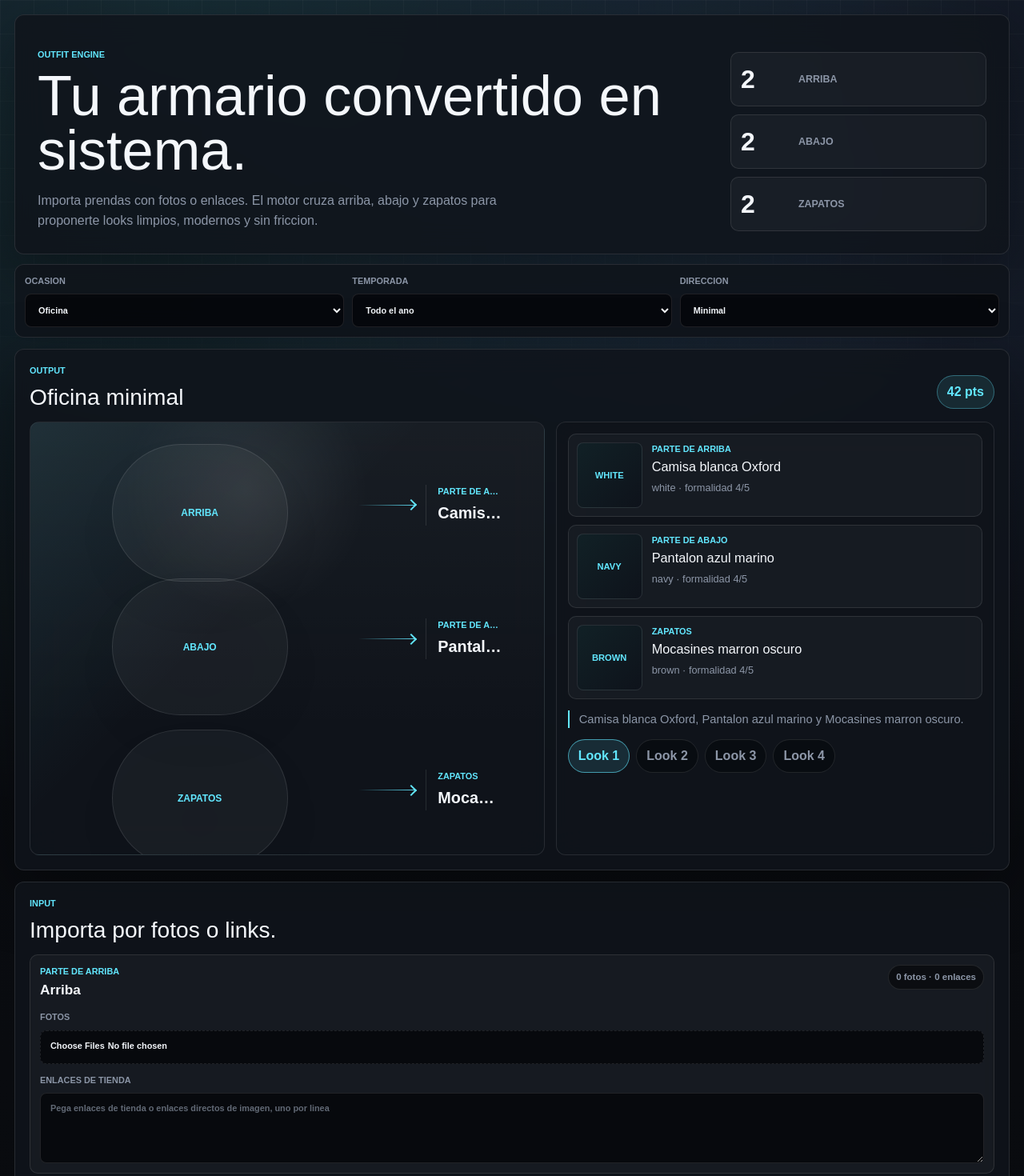
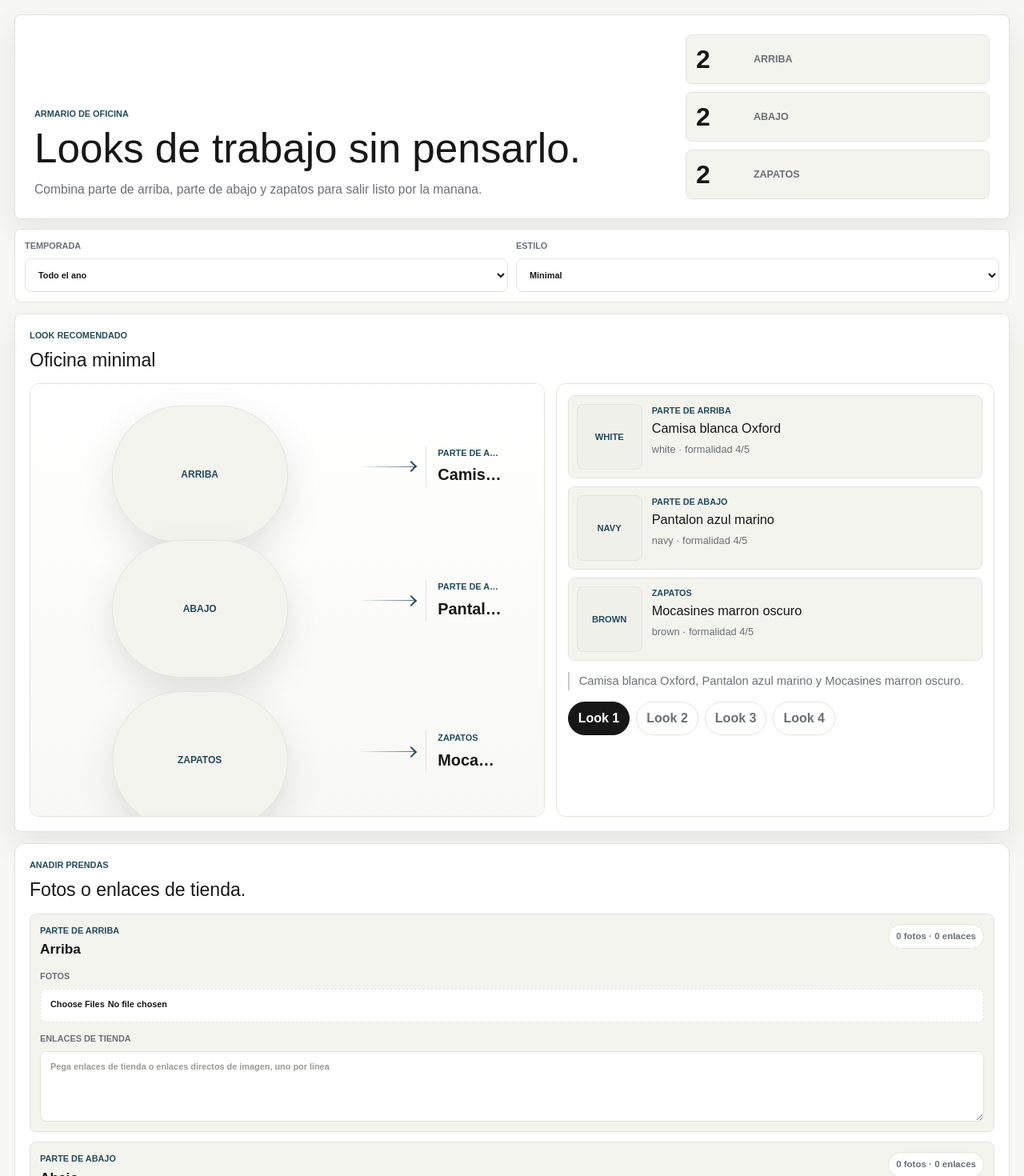
Before and after one commit to ewenrousseauerb5-tech/outfits, a Next.js app: page / in a window 1280 px wide. Shown: the top 1470 px of the page at 80% size. Built offline with nearby package versions, Linux system fonts and the light colour scheme.

Commit message:
Simplify office outfit interface

```diff
--- a/app/globals.css
+++ b/app/globals.css
@@ -1,19 +1,19 @@
 @import "tailwindcss";
 
 :root {
-  --bg: #090b0f;
-  --panel: rgba(16, 20, 27, 0.86);
-  --panel-strong: rgba(22, 27, 36, 0.96);
-  --panel-soft: rgba(255, 255, 255, 0.035);
-  --text: #f4f7fb;
-  --muted: #8c96a7;
-  --line: rgba(255, 255, 255, 0.1);
-  --line-strong: rgba(255, 255, 255, 0.18);
-  --cyan: #62e7ff;
-  --blue: #7aa7ff;
-  --green: #8bffba;
-  --danger: #ff8f7a;
-  --shadow: 0 24px 80px rgba(0, 0, 0, 0.36);
+  --bg: #f7f7f4;
+  --panel: #ffffff;
+  --panel-strong: #fdfdfb;
+  --panel-soft: #f4f4ef;
+  --text: #171717;
+  --muted: #6b6f76;
+  --line: #e4e2dc;
+  --line-strong: #cfcac0;
+  --cyan: #244b5a;
+  --blue: #2f5f86;
+  --green: #4f5f47;
+  --danger: #a33b2f;
+  --shadow: 0 16px 42px rgba(31, 36, 42, 0.08);
 }
 
 @theme inline {
@@ -33,24 +33,13 @@ html {
 body {
   min-height: 100vh;
   margin: 0;
-  background:
-    radial-gradient(circle at 18% 0%, rgba(98, 231, 255, 0.14), transparent 31%),
-    radial-gradient(circle at 82% 8%, rgba(122, 167, 255, 0.12), transparent 27%),
-    linear-gradient(180deg, #0b0e14 0%, #090b0f 42%, #07090c 100%);
+  background: var(--bg);
   color: var(--text);
   font-family: Arial, Helvetica, sans-serif;
 }
 
 body::before {
-  position: fixed;
-  inset: 0;
-  pointer-events: none;
-  content: "";
-  background-image:
-    linear-gradient(rgba(255, 255, 255, 0.032) 1px, transparent 1px),
-    linear-gradient(90deg, rgba(255, 255, 255, 0.032) 1px, transparent 1px);
-  background-size: 42px 42px;
-  mask-image: linear-gradient(to bottom, black, transparent 78%);
+  content: none;
 }
 
 button,
@@ -100,16 +89,15 @@ p {
   border: 1px solid var(--line);
   background: var(--panel);
   box-shadow: var(--shadow);
-  backdrop-filter: blur(18px);
 }
 
 .hero-panel {
   display: grid;
-  grid-template-columns: minmax(0, 1fr) 320px;
-  gap: 18px;
-  min-height: 300px;
-  padding: 28px;
-  border-radius: 12px;
+  grid-template-columns: minmax(0, 1fr) minmax(260px, 380px);
+  gap: 22px;
+  min-height: auto;
+  padding: 24px;
+  border-radius: 8px;
 }
 
 .hero-panel > div:first-child {
@@ -131,17 +119,17 @@ p {
 h1 {
   max-width: 860px;
   margin: 0;
-  font-size: clamp(2.2rem, 5.5vw, 5.4rem);
-  line-height: 0.96;
+  font-size: clamp(2rem, 4vw, 3.8rem);
+  line-height: 1;
   letter-spacing: 0;
 }
 
 .hero-panel p:last-child {
-  max-width: 650px;
-  margin: 18px 0 0;
+  max-width: 560px;
+  margin: 14px 0 0;
   color: var(--muted);
-  font-size: 1rem;
-  line-height: 1.55;
+  font-size: 0.98rem;
+  line-height: 1.5;
 }
 
 .studio-stats {
@@ -154,9 +142,9 @@ h1 {
   display: grid;
   grid-template-columns: 72px 1fr;
   align-items: center;
-  min-height: 68px;
+  min-height: 62px;
   border: 1px solid var(--line);
-  border-radius: 10px;
+  border-radius: 8px;
   background: var(--panel-soft);
   padding: 12px;
 }
@@ -176,11 +164,11 @@ h1 {
 
 .planner-bar {
   display: grid;
-  grid-template-columns: repeat(3, minmax(0, 1fr));
+  grid-template-columns: repeat(2, minmax(0, 1fr));
   gap: 10px;
   margin-top: 12px;
   padding: 12px;
-  border-radius: 12px;
+  border-radius: 8px;
   box-shadow: none;
 }
 
@@ -200,7 +188,7 @@ textarea {
   min-height: 42px;
   border: 1px solid var(--line);
   border-radius: 8px;
-  background: rgba(5, 7, 10, 0.82);
+  background: #ffffff;
   color: var(--text);
   padding: 10px 12px;
   outline: none;
@@ -213,21 +201,21 @@ textarea {
 
 input::placeholder,
 textarea::placeholder {
-  color: rgba(140, 150, 167, 0.68);
+  color: #9a9a94;
 }
 
 input:focus,
 select:focus,
 textarea:focus {
-  border-color: rgba(98, 231, 255, 0.7);
-  box-shadow: 0 0 0 3px rgba(98, 231, 255, 0.12);
+  border-color: var(--blue);
+  box-shadow: 0 0 0 3px rgba(47, 95, 134, 0.12);
 }
 
 .look-section,
 .closet-section {
   margin-top: 14px;
   padding: 18px;
-  border-radius: 12px;
+  border-radius: 8px;
 }
 
 .section-heading {
@@ -244,17 +232,17 @@ textarea:focus {
 
 .section-heading h2 {
   margin: 0;
-  font-size: clamp(1.35rem, 2.2vw, 2.2rem);
-  line-height: 1.05;
+  font-size: clamp(1.25rem, 1.8vw, 1.8rem);
+  line-height: 1.12;
   letter-spacing: 0;
 }
 
 .score-pill {
   min-width: 72px;
-  border: 1px solid rgba(98, 231, 255, 0.35);
+  border: 1px solid var(--line);
   border-radius: 999px;
-  background: rgba(98, 231, 255, 0.1);
-  color: var(--cyan);
+  background: var(--panel-soft);
+  color: var(--text);
   padding: 8px 12px;
   font-weight: 900;
   text-align: center;
@@ -279,9 +267,7 @@ textarea:focus {
   overflow: hidden;
   min-height: 540px;
   padding: 10px;
-  background:
-    linear-gradient(135deg, rgba(98, 231, 255, 0.09), transparent 42%),
-    var(--panel);
+  background: var(--panel-strong);
 }
 
 .piece-thumb img,
@@ -300,9 +286,7 @@ textarea:focus {
   position: relative;
   min-height: 540px;
   overflow: hidden;
-  background:
-    radial-gradient(circle at 42% 16%, rgba(255, 255, 255, 0.08), transparent 26%),
-    linear-gradient(180deg, rgba(255, 255, 255, 0.045), transparent 72%);
+  background: linear-gradient(180deg, #ffffff, #f8f8f5);
 }
 
 .floating-piece {
@@ -331,7 +315,7 @@ textarea:focus {
   display: grid;
   place-items: center;
   height: clamp(125px, 19vh, 170px);
-  filter: drop-shadow(0 28px 34px rgba(0, 0, 0, 0.34));
+  filter: drop-shadow(0 18px 22px rgba(31, 36, 42, 0.12));
 }
 
 .floating-image img {
@@ -347,7 +331,7 @@ textarea:focus {
   aspect-ratio: 1.28;
   border: 1px solid var(--line);
   border-radius: 999px;
-  background: rgba(255, 255, 255, 0.045);
+  background: var(--panel-soft);
   color: var(--cyan);
   font-size: 0.75rem;
   font-weight: 900;
@@ -370,7 +354,7 @@ textarea:focus {
 .callout-line {
   position: relative;
   height: 1px;
-  background: linear-gradient(90deg, rgba(98, 231, 255, 0), rgba(98, 231, 255, 0.9));
+  background: linear-gradient(90deg, rgba(36, 75, 90, 0), rgba(36, 75, 90, 0.78));
 }
 
 .callout-line::after {
@@ -416,17 +400,17 @@ textarea:focus {
 }
 
 .callout-copy small {
-  color: var(--green);
+  color: var(--muted);
   font-size: 0.78rem;
   font-weight: 900;
 }
 
 .floating-callout:hover .callout-line {
-  background: linear-gradient(90deg, rgba(139, 255, 186, 0), rgba(139, 255, 186, 0.95));
+  background: linear-gradient(90deg, rgba(47, 95, 134, 0), rgba(47, 95, 134, 0.95));
 }
 
 .floating-callout:hover .callout-line::after {
-  border-color: var(--green);
+  border-color: var(--blue);
 }
 
 .empty-state {
@@ -462,7 +446,7 @@ textarea:focus {
   gap: 12px;
   min-height: 102px;
   border: 1px solid var(--line);
-  border-radius: 10px;
+  border-radius: 8px;
   background: var(--panel-soft);
   padding: 10px;
 }
@@ -472,9 +456,7 @@ textarea:focus {
   display: grid;
   place-items: center;
   overflow: hidden;
-  background:
-    linear-gradient(135deg, rgba(98, 231, 255, 0.1), rgba(122, 167, 255, 0.06)),
-    rgba(5, 7, 10, 0.82);
+  background: #f0f0eb;
   color: var(--cyan);
   font-size: 0.7rem;
   font-weight: 900;
@@ -517,14 +499,14 @@ textarea:focus {
 }
 
 .commerce-line {
-  color: var(--green);
+  color: var(--muted);
   font-size: 0.78rem;
   font-weight: 900;
   line-height: 1.35;
 }
 
 .look-summary {
-  border-left: 2px solid var(--cyan);
+  border-left: 2px solid var(--line-strong);
   color: var(--muted);
   font-size: 0.92rem;
   line-height: 1.5;
@@ -541,16 +523,16 @@ textarea:focus {
   min-height: 38px;
   border: 1px solid var(--line);
   border-radius: 999px;
-  background: rgba(5, 7, 10, 0.52);
+  background: #ffffff;
   color: var(--muted);
   padding: 8px 12px;
   font-weight: 900;
 }
 
 .outfit-switcher button.active {
-  border-color: rgba(98, 231, 255, 0.6);
-  background: rgba(98, 231, 255, 0.12);
-  color: var(--cyan);
+  border-color: var(--text);
+  background: var(--text);
+  color: #ffffff;
 }
 
 .workspace-grid {
@@ -578,7 +560,7 @@ textarea:focus {
   display: grid;
   gap: 12px;
   border: 1px solid var(--line);
-  border-radius: 10px;
+  border-radius: 8px;
   background: var(--panel-soft);
   padding: 12px;
 }
@@ -611,7 +593,7 @@ textarea:focus {
 .import-lane-header span {
   border: 1px solid var(--line);
   border-radius: 999px;
-  background: rgba(5, 7, 10, 0.62);
+  background: #ffffff;
   color: var(--muted);
   padding: 6px 9px;
   font-size: 0.72rem;
@@ -658,7 +640,7 @@ textarea:focus {
 
 .primary-action {
   background: var(--text);
-  color: var(--bg);
+  color: #ffffff;
 }
 
 .import-status {
@@ -669,8 +651,8 @@ textarea:focus {
 }
 
 .secondary-action {
-  border: 1px solid rgba(98, 231, 255, 0.45);
-  background: rgba(98, 231, 255, 0.08);
+  border: 1px solid var(--line-strong);
+  background: #ffffff;
   color: var(--cyan);
 }
 
@@ -746,7 +728,7 @@ textarea:focus {
 
 .garment-actions button {
   border-radius: 0;
-  background: rgba(10, 13, 18, 0.96);
+  background: #ffffff;
   color: var(--muted);
 }
 
@@ -754,7 +736,7 @@ textarea:focus {
   display: grid;
   place-items: center;
   border-radius: 0;
-  background: rgba(10, 13, 18, 0.96);
+  background: #ffffff;
   color: var(--muted);
   font-size: 0.82rem;
   text-transform: none;
--- a/app/page.tsx
+++ b/app/page.tsx
@@ -65,17 +65,17 @@ const starterWardrobe: Garment[] = [
     season: "all",
     formality: 4,
     favorite: true,
-    notes: "Base limpia para oficina, cenas y looks pulidos.",
+    notes: "Camisa base para oficina y reuniones.",
   },
   {
     id: "g-2",
-    name: "Camiseta negra premium",
+    name: "Camiseta negra lisa",
     category: "top",
     color: "black",
     season: "all",
     formality: 2,
     favorite: false,
-    notes: "Funciona para looks simples con buena silueta.",
+    notes: "Para dias de oficina mas informales.",
   },
   {
     id: "g-3",
@@ -85,7 +85,7 @@ const starterWardrobe: Garment[] = [
     season: "all",
     formality: 4,
     favorite: true,
-    notes: "Mas elegante que un vaquero, sin ser traje.",
+    notes: "Pantalon facil para oficina sin traje.",
   },
   {
     id: "g-4",
@@ -95,7 +95,7 @@ const starterWardrobe: Garment[] = [
     season: "all",
     formality: 2,
     favorite: false,
-    notes: "Para dias relajados y combinaciones limpias.",
+    notes: "Opcion informal para viernes o dias tranquilos.",
   },
   {
     id: "g-5",
@@ -105,7 +105,7 @@ const starterWardrobe: Garment[] = [
     season: "all",
     formality: 4,
     favorite: true,
-    notes: "Suben el nivel sin esfuerzo.",
+    notes: "Zapato de oficina para looks mas formales.",
   },
   {
     id: "g-6",
@@ -115,7 +115,7 @@ const starterWardrobe: Garment[] = [
     season: "all",
     formality: 2,
     favorite: false,
-    notes: "Comodas, neutras y faciles.",
+    notes: "Opcion comoda para oficina informal.",
   },
 ];
 
@@ -530,7 +530,7 @@ function OutfitBoard({
 
 export default function Home() {
   const [wardrobe, setWardrobe] = useState<Garment[]>(starterWardrobe);
-  const [occasion, setOccasion] = useState<Occasion>("office");
+  const occasion: Occasion = "office";
   const [season, setSeason] = useState<Season>("all");
   const [intent, setIntent] = useState<Intent>("minimal");
   const [importDrafts, setImportDrafts] = useState<
@@ -802,12 +802,9 @@ export default function Home() {
     <main className="app-shell">
       <section className="hero-panel" aria-label="Generador profesional de outfits">
         <div>
-          <p className="eyebrow">Outfit engine</p>
-          <h1>Tu armario convertido en sistema.</h1>
-          <p>
-            Importa prendas con fotos o enlaces. El motor cruza arriba, abajo y
-            zapatos para proponerte looks limpios, modernos y sin friccion.
-          </p>
+          <p className="eyebrow">Armario de oficina</p>
+          <h1>Looks de trabajo sin pensarlo.</h1>
+          <p>Combina parte de arriba, parte de abajo y zapatos para salir listo por la manana.</p>
         </div>
         <div className="studio-stats" aria-label="Estado del armario">
           {allowedCategories.map((category) => (
@@ -820,19 +817,6 @@ export default function Home() {
       </section>
 
       <section className="planner-bar" aria-label="Preferencias del look">
-        <label>
-          Ocasion
-          <select
-            value={occasion}
-            onChange={(event) => setOccasion(event.target.value as Occasion)}
-          >
-            {Object.entries(occasionLabels).map(([value, label]) => (
-              <option key={value} value={value}>
-                {label}
-              </option>
-            ))}
-          </select>
-        </label>
         <label>
           Temporada
           <select
@@ -847,7 +831,7 @@ export default function Home() {
           </select>
         </label>
         <label>
-          Direccion
+          Estilo
           <select
             value={intent}
             onChange={(event) => setIntent(event.target.value as Intent)}
@@ -864,10 +848,9 @@ export default function Home() {
       <section className="look-section" aria-label="Look seleccionado">
         <div className="section-heading">
           <div>
-          <p className="eyebrow">Output</p>
+            <p className="eyebrow">Look recomendado</p>
             <h2>{displayedOutfit?.title ?? "Anade mas prendas"}</h2>
           </div>
-          {displayedOutfit && <span className="score-pill">{Math.round(displayedOutfit.score)} pts</span>}
         </div>
 
         <div className="look-layout">
@@ -942,8 +925,8 @@ export default function Home() {
       <section className="workspace-grid single" aria-label="Anadir prendas">
         <div className="tool-panel">
           <div className="section-heading compact">
-            <p className="eyebrow">Input</p>
-            <h2>Importa por fotos o links.</h2>
+            <p className="eyebrow">Anadir prendas</p>
+            <h2>Fotos o enlaces de tienda.</h2>
           </div>
           <form className="import-form" onSubmit={importGarments}>
             {allowedCategories.map((category) => (
@@ -1017,7 +1000,7 @@ export default function Home() {
               Importar al armario
             </button>
             <button className="secondary-action" type="button" onClick={() => repairImportedImages()}>
-              Reparar fotos de enlaces
+              Reparar fotos
             </button>
             {importStatus && <p className="import-status">{importStatus}</p>}
           </form>
@@ -1027,8 +1010,8 @@ export default function Home() {
       <section className="closet-section" aria-label="Inventario">
         <div className="section-heading">
           <div>
-            <p className="eyebrow">Database</p>
-            <h2>{wardrobe.length} prendas en rotacion.</h2>
+            <p className="eyebrow">Mi armario</p>
+            <h2>{wardrobe.length} prendas guardadas.</h2>
           </div>
         </div>
         <div className="closet-grid">
```
Also changed, not shown: 1 other file (tests, documents, lock files or other folders).
